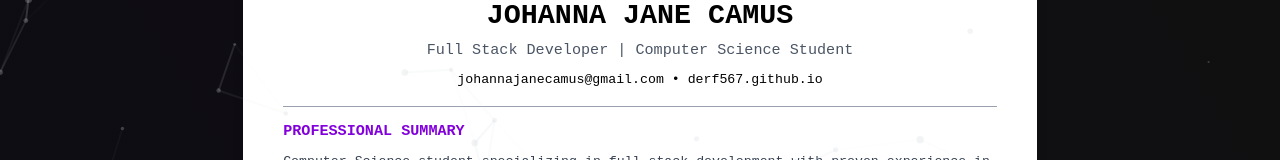
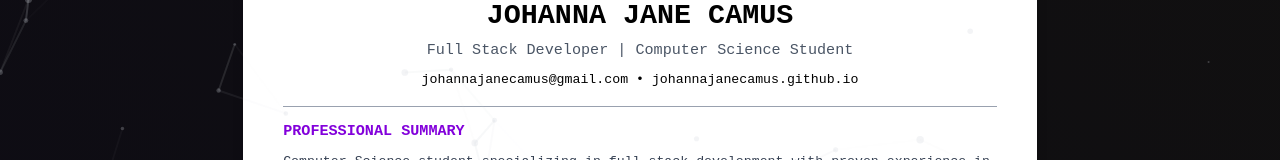
Before and after one commit to johannajanecamus/johannajanecamus.github.io, a React (Vite) app: page /resume in a window 1280 px wide. Shown: the part 270-430 px from the top of the page. Built offline with nearby package versions, Linux system fonts and the light colour scheme; a web font is replaced by a local one.

Commit message:
fix: replace old GitHub URL with johannajanecamus.github.io

```diff
--- a/index.html
+++ b/index.html
@@ -17,7 +17,7 @@
     <meta itemprop="description" content="Johanna Jane Camus - Full-stack Developer Portfolio" />
 
     <!-- Facebook Meta Tags -->
-    <meta property="og:url" content="https://derf567.github.io" />
+    <meta property="og:url" content="https://johannajanecamus.github.io" />
     <meta property="og:type" content="website" />
     <meta property="og:title" content="Johanna Jane Camus | Portfolio" />
     <meta property="og:description" content="Johanna Jane Camus - Full-stack Developer Portfolio" />
--- a/src/pages/Resume.tsx
+++ b/src/pages/Resume.tsx
@@ -58,7 +58,7 @@ const Resume = () => {
       addCenteredText("Full Stack Developer | Computer Science Student", 11, "normal");
       y += 2;
       pdf.setFontSize(9);
-      const contact = "johannajanecamus@gmail.com • derf567.github.io";
+      const contact = "johannajanecamus@gmail.com • johannajanecamus.github.io";
       const contactWidth = pdf.getTextWidth(contact);
       pdf.text(contact, (pageWidth - contactWidth) / 2, y);
       y += 6;
@@ -256,7 +256,7 @@ const Resume = () => {
               <h1 className="text-3xl font-bold mb-1">JOHANNA JANE CAMUS</h1>
               <p className="text-base text-gray-600 mb-2">Full Stack Developer | Computer Science Student</p>
               <p className="text-sm">
-                johannajanecamus@gmail.com • derf567.github.io
+                johannajanecamus@gmail.com • johannajanecamus.github.io
               </p>
             </div>
 
```
